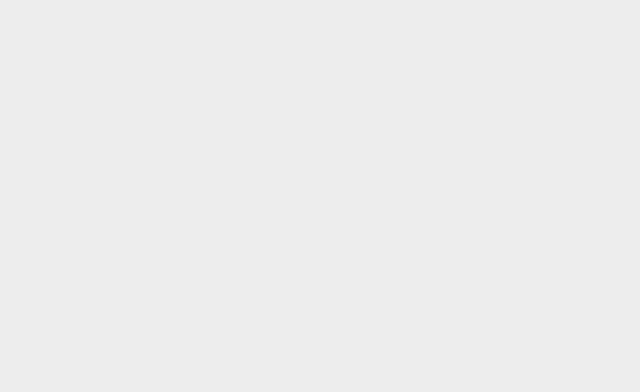
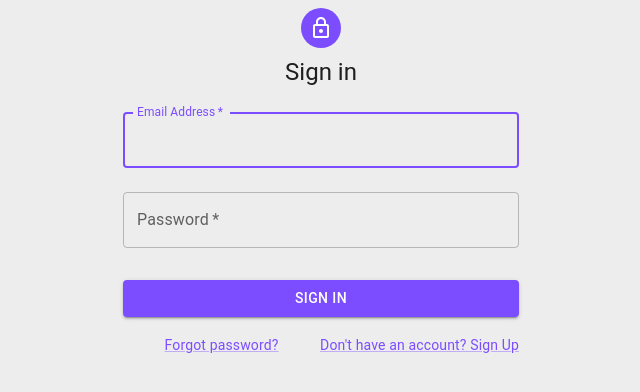
Before and after one commit to ivanJoshua98/PDES-2024-APC-FRONT, a React (Create React App) app in the folder frontend-apc/: page / in a window 1280 px wide. Before the commit this address had no page. Shown: the top 392 px of the page, without its empty margins (319-959 px from the left). Built offline with nearby package versions, Linux system fonts and the light colour scheme.

Commit message:
diseño login, problema con cors

```diff
--- a/frontend-apc/src/App.jsx
+++ b/frontend-apc/src/App.jsx
@@ -10,7 +10,9 @@ function App() {
       <Routes>
          {/* <Route path="/" element={<Home/>} />
                 <Route path='/search-result/:keyWords' element={<SearchResult/>} */}
-         <Route path="/login" element={<Login />} />
+         <Route path="/home" element={<Home/>} />
+         <Route path='/search-result/:keyWords' element={<SearchResult/>} />
+         <Route path="/" element={<Login />} />
       </Routes>
 
     </div>
--- a/frontend-apc/src/components/Login.jsx
+++ b/frontend-apc/src/components/Login.jsx
@@ -10,30 +10,40 @@ import LockOutlinedIcon from '@mui/icons-material/LockOutlined';
 import Typography from '@mui/material/Typography';
 import Container from '@mui/material/Container';
 import { createTheme, ThemeProvider } from '@mui/material/styles';
+import { useNavigate } from 'react-router-dom';
+import axios from 'axios';
 
-// Define your custom theme
 const theme = createTheme({
   palette: {
     primary: {
-      main: '#7c4dff', // Violet color
+      main: '#7c4dff',
     },
     secondary: {
-      main: '#ab47bc', // Lighter violet color
+      main: '#7c4dff',
     },
   },
 });
 
 function Login() {
   const [email, setEmail] = useState('');
-  const [password, setPassword] = useState('');
+    const [password, setPassword] = useState('');
+    const navigate = useNavigate();
 
-  const handleSubmit = (event) => {
-    event.preventDefault();
-    console.log({
-      email,
-      password,
-    });
-  };
+    const handleSubmit = async (event) => {
+      event.preventDefault();
+      try {
+        const response = await axios.post('http://localhost:8080/buyer-users/login', {
+          email,
+          password
+        });
+
+        if (response.status === 200) {
+          navigate('/home');
+        }
+      } catch (error) {
+        console.error('Error during login:', error.response?.data || error.message);
+      }
+    };
 
   return (
     <ThemeProvider theme={theme}>
--- /dev/null
+++ b/package.json
@@ -0,0 +1,5 @@
+{
+  "dependencies": {
+    "axios": "^1.7.7"
+  }
+}
```
Also changed, not shown: 1 other file (tests, documents, lock files or other folders).
